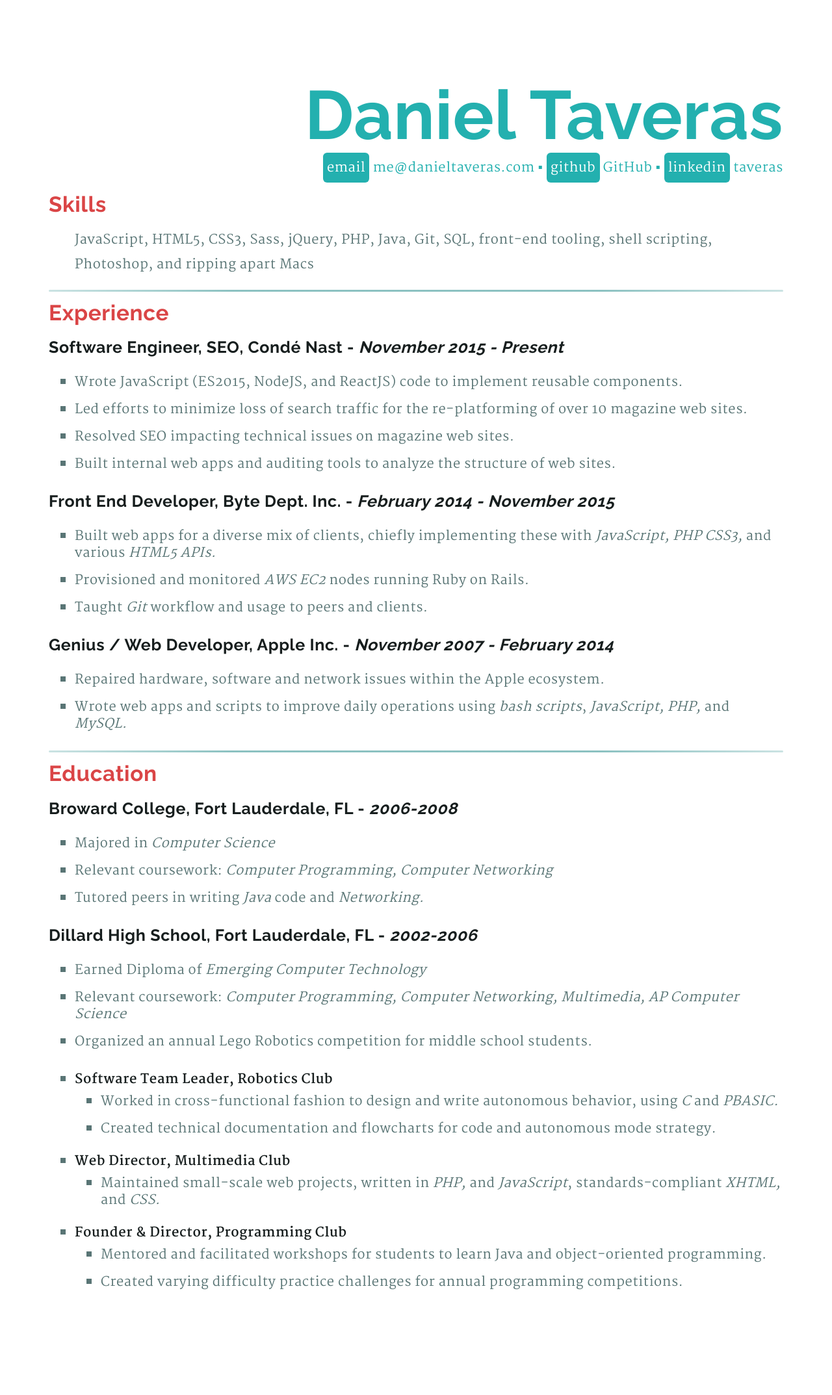
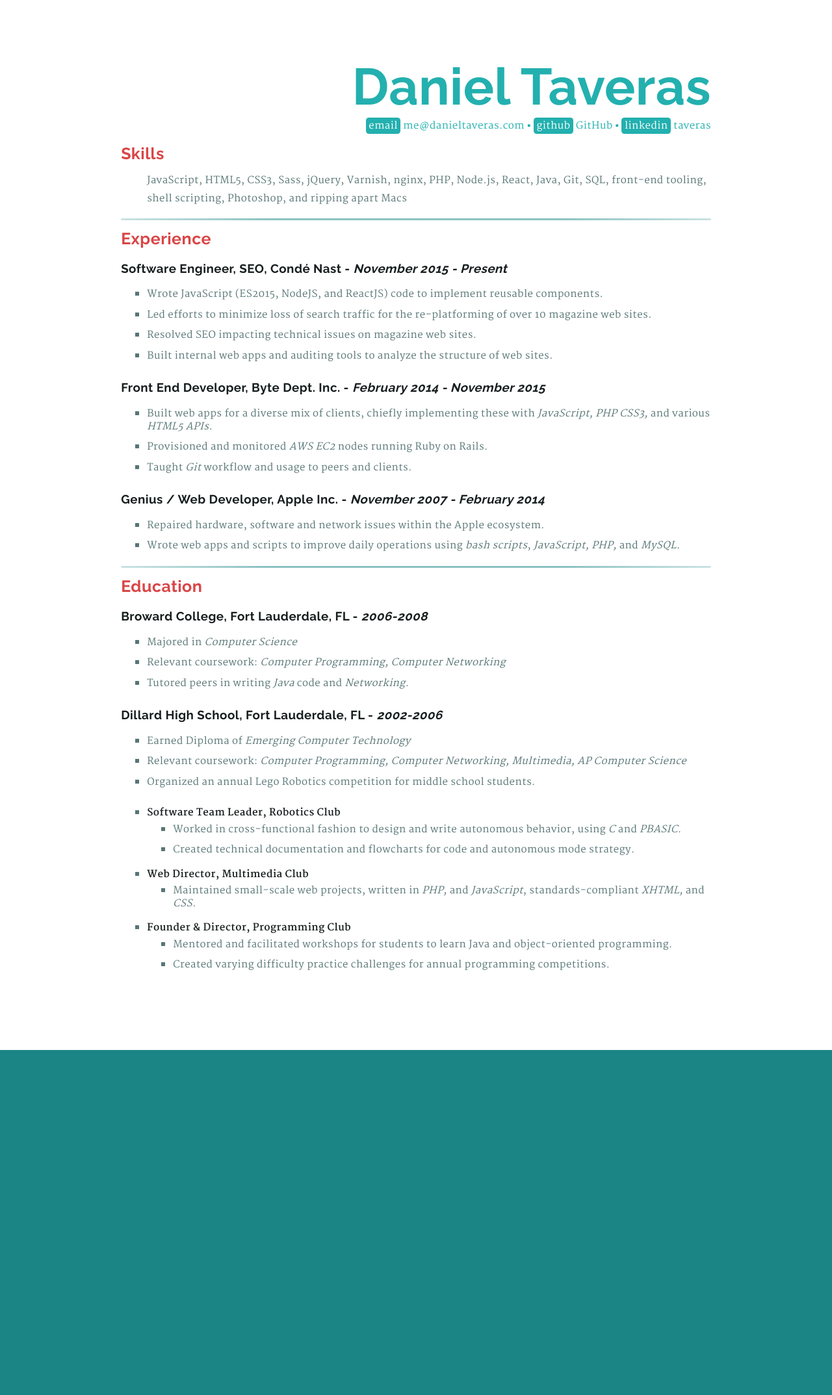
Before and after one commit to taveras/taveras.github.io, a Jekyll site: the page built from resume.md, in a window 1280 px wide. Shown: the whole page at 65% size. Built offline with Jekyll 4.4.1, drawn with Linux system fonts in a browser that asks for light colours; nearby versions of some CDN libraries; some web fonts are replaced; after the commit the page ends 1616 px from its top, so only the background shows below that.

Commit message:
resume updates

```diff
--- a/_layouts/resume.html
+++ b/_layouts/resume.html
@@ -32,7 +32,11 @@
             <li>CSS3</li>,
             <li>Sass</li>,
             <li>jQuery</li>,
+            <li>Varnish</li>,
+            <li>nginx</li>,
             <li>PHP</li>,
+            <li>Node.js</li>,
+            <li>React</li>,
             <li>Java</li>,
             <li>Git</li>,
             <li>SQL</li>,
--- a/_sass/partials/_layout.scss
+++ b/_sass/partials/_layout.scss
@@ -11,12 +11,12 @@
 }
 
 body {
-  font-size: modular-scale(0);
+  font-size: modular-scale(-1);
   @include media($tablet) {
-    font-size: em(18px);
+    font-size: em(14px);
   }
   @include media($phablet) {
-    font-size: em(16px);
+    font-size: em(14px);
   }
   @include media($mobile) {
     font-size: em(14px);
@@ -137,7 +137,7 @@ body {
           color: $white;
           //border-radius: 5px;
           @include border-radius( em(5px) );
-          padding: em(5px);
+          padding: 0 em(5px);
         }
       }
     }
```
Also changed, not shown: resume.md (+1 -1 lines). Lines whose indentation alone changed are shown as unchanged.
